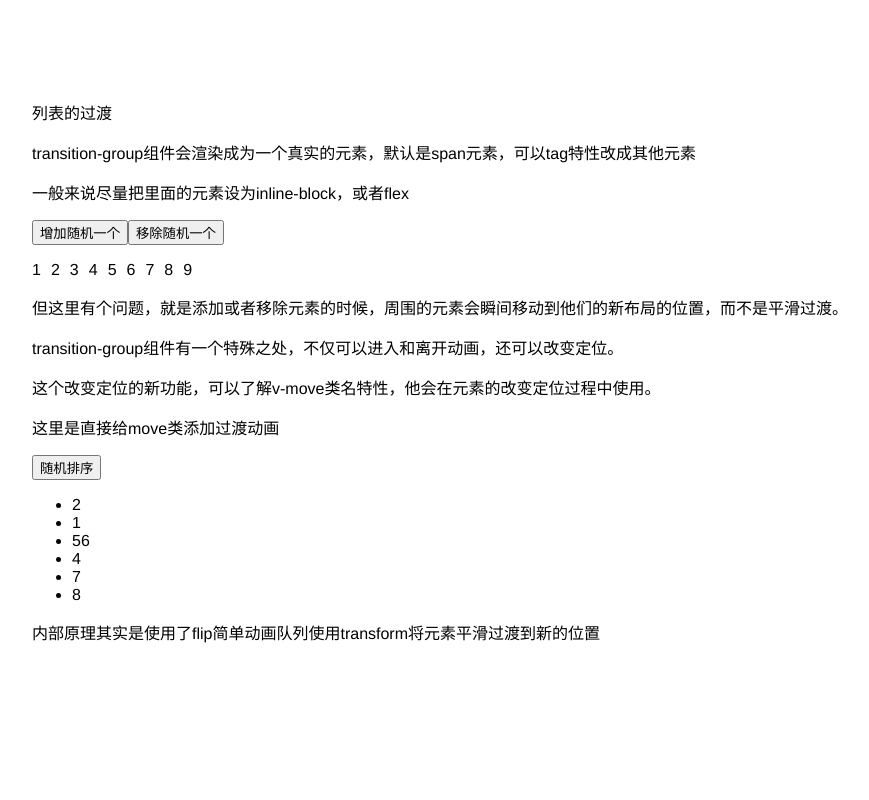
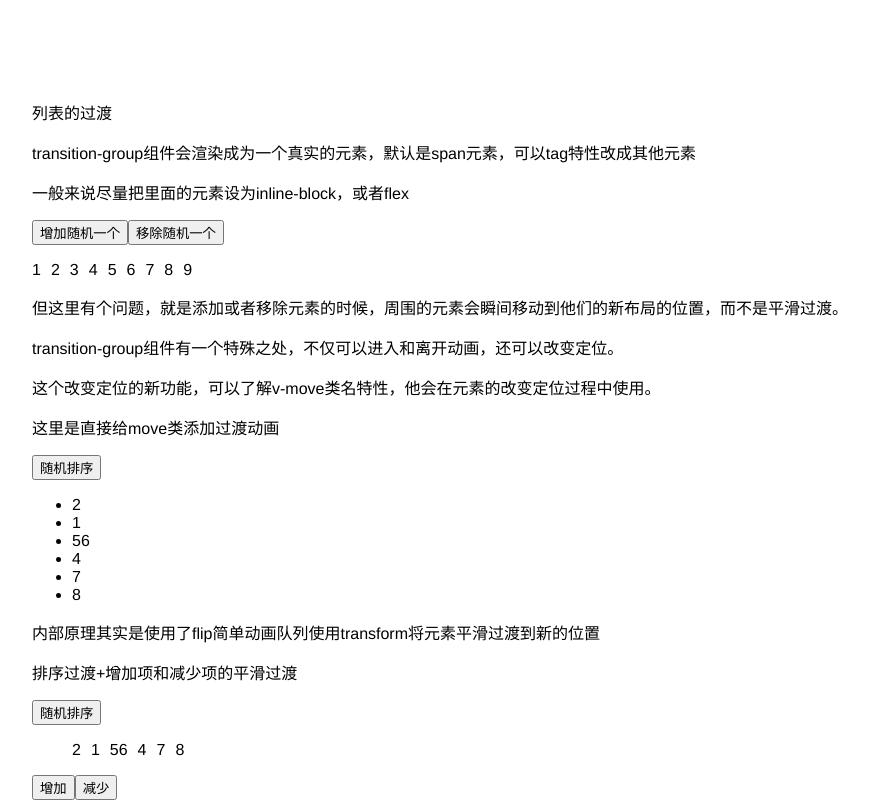
Before and after one commit to yokiyokiyoki/vue-component, a Vue app: page /#/transition in a window 1280 px wide. Shown: the part 1149-1949 px from the top of the page, without its empty margins (198-1067 px from the left). Before the commit the page ends 1793 px from the top, so only its background shows below. Built offline with nearby package versions, Linux system fonts and the light colour scheme.

Commit message:
filp平滑过渡

```diff
--- a/src/components/transition/list.vue
+++ b/src/components/transition/list.vue
@@ -1,4 +1,5 @@
 <style lang="less" scoped>
+  //控制下面li粒度的
   .list-item {
     display: inline-block;
     margin-right: 10px;
--- a/src/components/transition/move-list.vue
+++ b/src/components/transition/move-list.vue
@@ -1,6 +1,28 @@
 <style lang="less" scoped>
   // 这里是move
   .flip-list-move {
+    transition: transform 1s;
+  }
+  //新的
+  .list-complete-item {
+    margin-right: 10px;
+    // 里面的元素必须是行内block元素
+    display: inline-block;
+  }
+  .list-complete-enter-active,
+  .list-complete-leave-active {
+    transition: all 1s;
+  }
+  .list-complete-enter,
+  .list-complete-leave-to {
+    opacity: 0;
+    transform: translateX(30px);
+  }
+  .list-complete-leave-active {
+    position: absolute;
+  }
+  .list-complete-move {
+    // 平滑过渡
     transition: transform 1s;
   }
 </style>
@@ -17,6 +39,13 @@
             </li>
       </transition-group>
       <p>内部原理其实是使用了flip简单动画队列使用transform将元素平滑过渡到新的位置</p>
+      <p>排序过渡+增加项和减少项的平滑过渡</p>
+      <button @click="shuffle">随机排序</button>
+      <transition-group tag='ul' name='list-complete'>
+          <li v-for='item in list' :key='item' class="list-complete-item">{{item}}</li>
+      </transition-group>
+      <button @click='add'>增加</button>
+      <button @click='remove'>减少</button>
   </div>
 </template>
 <script>
@@ -30,6 +59,12 @@
     methods: {
       shuffle() {
         this.list = _.shuffle(this.list);
+      },
+      add() {
+        this.list.push(1);
+      },
+      remove() {
+        this.list.pop();
       }
     }
   };
```
